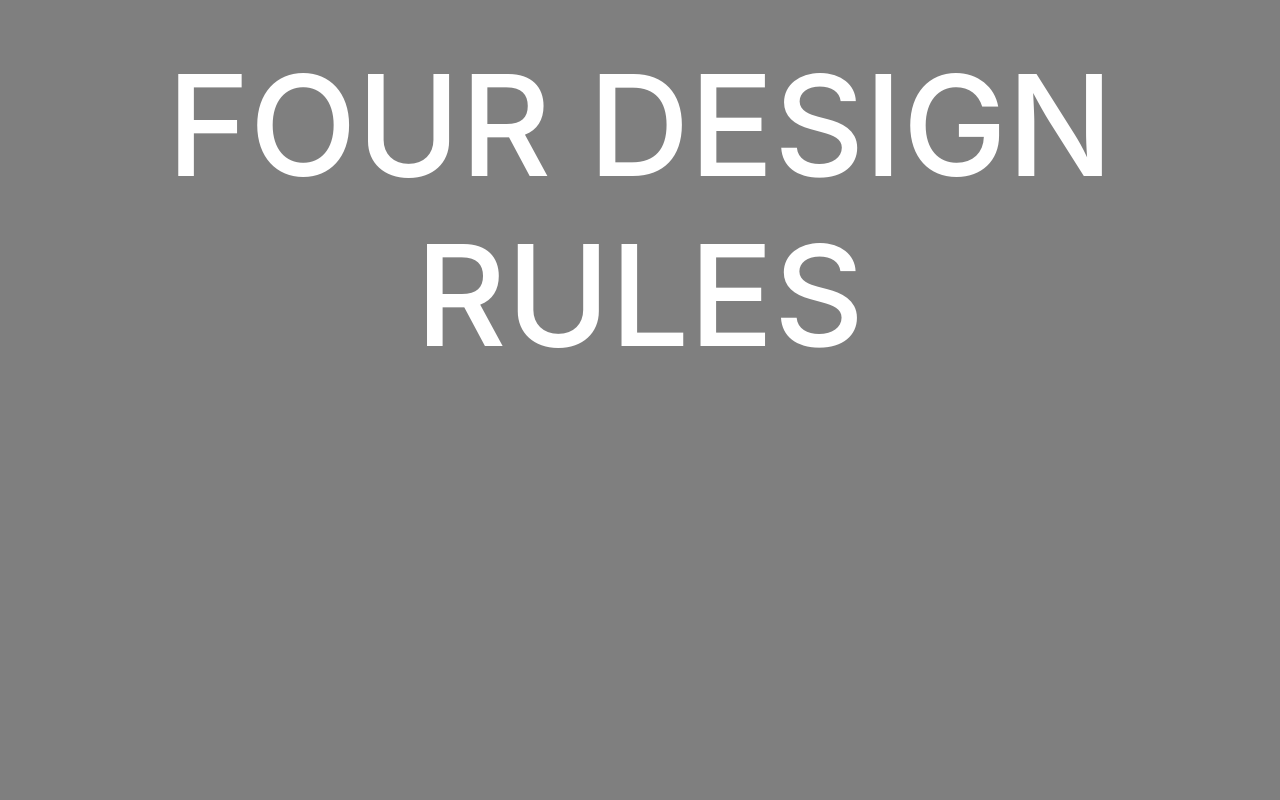
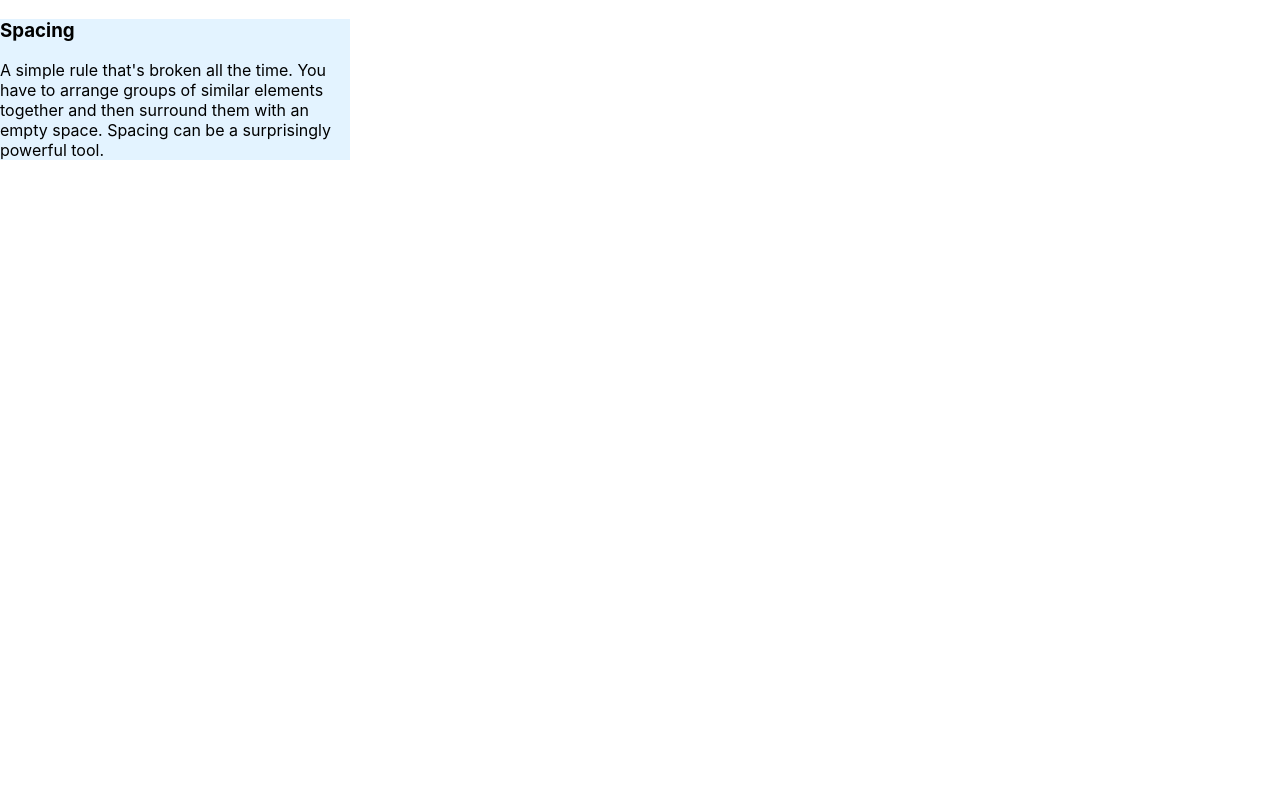
Before and after one commit to brosmar18/landing-page, a plain HTML site: page index.html in a window 1280 px wide. Shown: the top 800 px of the page. Drawn offline with Linux system fonts and the light colour scheme.

Commit message:
comment out header

```diff
--- a/index.html
+++ b/index.html
@@ -11,12 +11,11 @@
 </head>
 
 <body>
-    <header>
-        <!-- div element will be used to test opacity on the background image-->
+    <!-- <header>
         <div class="overlay">
             <h1>Four design rules</h1>
         </div>
-    </header>
+    </header> -->
     <section>
         <div class="card">
             <h3>Spacing</h3>
```
